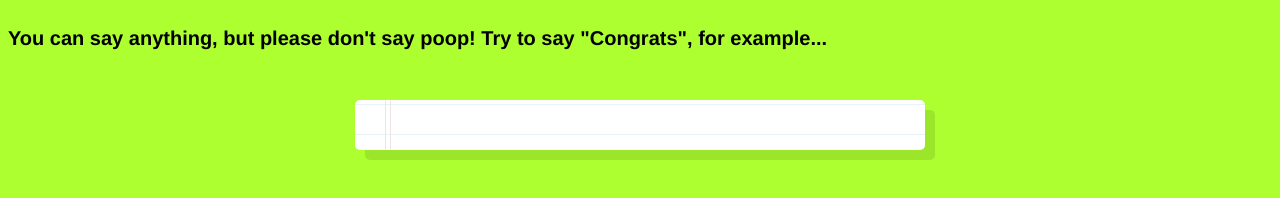
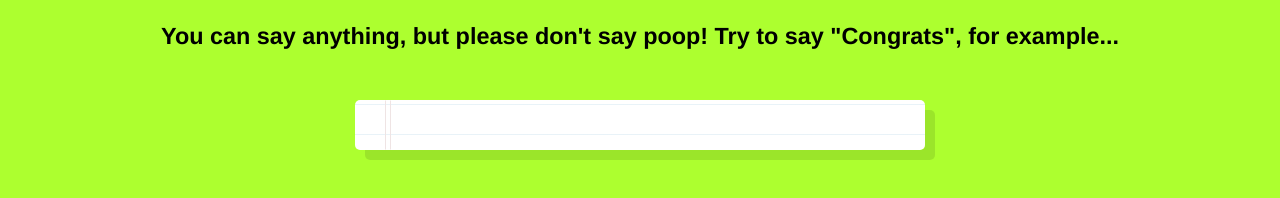
Before and after one commit to AnastasiaVays/Speach-recognition, a website: page index.html in a window 1280 px wide. Drawn offline with Linux system fonts and the light colour scheme.

Commit message:
Update index.html

```diff
--- a/index.html
+++ b/index.html
@@ -6,7 +6,7 @@
 </head>
 <body>
 
-  <h4>You can say anything, but please don't say poop! Try to say "Congrats", for example...<h4>
+  <h3 align="center">You can say anything, but please don't say poop! Try to say "Congrats", for example...</h3>
 
   <div class="words" contenteditable>
   </div>
@@ -29,7 +29,7 @@
       .map(result => result.transcript)
       .join('');
 
-      const poopScript = transcript.replace(/poop|poo|shit|dump/gi, 'I told you not to!');
+      const poopScript = transcript.replace(/poop|poo|shit|dump/gi, '!');
       p.textContent = poopScript;
 
       const awesomeScript = transcript.replace(/awesome/gi, 'Thanks, I know.');
@@ -65,10 +65,7 @@
       font-size: 20px;
     }
 
-    h4 {
-     align-text:center;
-     font:fantasy;
-    }
+
 
 
     .words {
```
